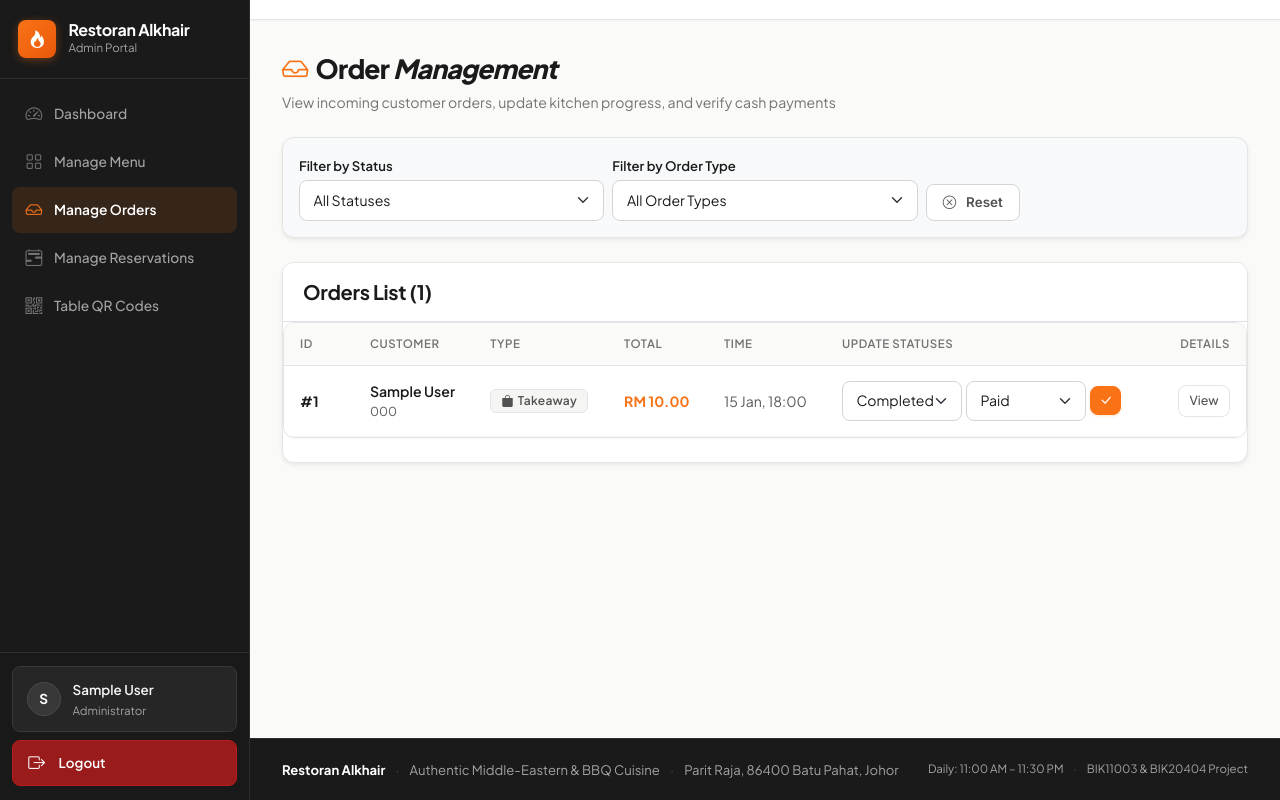
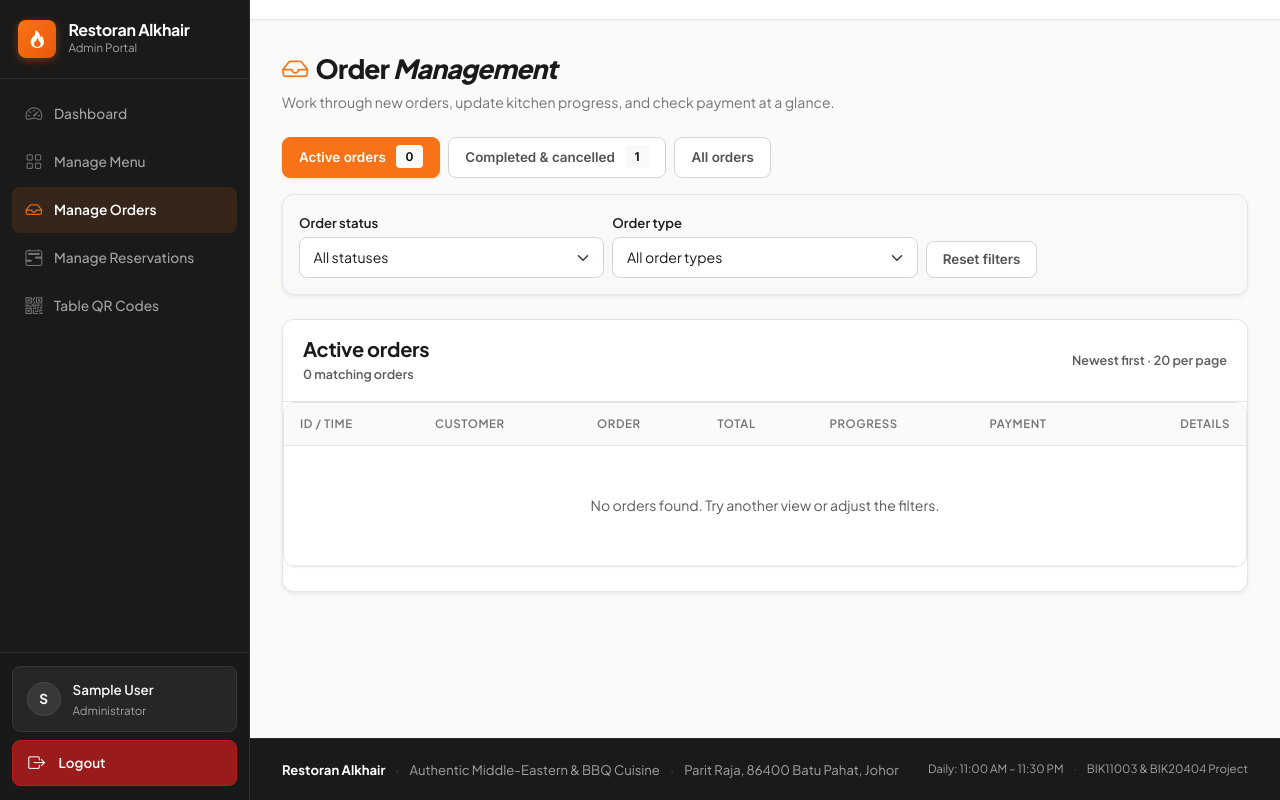
Before and after one commit to mohammad-jowel/Alkhair-Order-and-Reservation-System, a Django app: page /orders/manage/ in a window 1280 px wide. Run offline with Django 5.2, Linux system fonts and the light colour scheme; a user stored in the database is signed in; tables that the repository leaves empty hold one stand-in row (values such as "Sample post").

Commit message:
Feature: Implement order status and payment status update form for admin users in order detail view; enhance manage orders page with active and history filters, pagination, and improved UI elements

```diff
--- a/main/orders/views.py
+++ b/main/orders/views.py
@@ -10,6 +10,7 @@ from django.contrib.auth.decorators import login_required
 from django.contrib import messages
 from django.db import transaction
 from django.db.models import Max
+from django.core.paginator import Paginator
 from django.http import Http404
 from django.urls import reverse
 from django.utils.http import url_has_allowed_host_and_scheme
@@ -255,10 +256,24 @@ def order_detail(request, order_id):
     if not request.user.is_admin and order.account != request.user:
         raise Http404("Order not found.")
 
+    status_form = None
+    if request.user.is_admin:
+        status_form = OrderUpdateStatusForm(request.POST or None, instance=order)
+        if request.method == 'POST':
+            if status_form.is_valid():
+                updated_order = status_form.save(commit=False)
+                if updated_order.order_status == 'cancelled' and updated_order.payment_status != 'paid':
+                    updated_order.payment_status = 'not_required'
+                updated_order.save()
+                messages.success(request, f'Order #{order.order_id} statuses updated.')
+                return redirect('orders:order_detail', order_id=order.order_id)
+            messages.error(request, 'Please choose valid order and payment statuses.')
+
     order_items = order.items.select_related('item').all()
     context = {
         'order': order,
         'order_items': order_items,
+        'status_form': status_form,
     }
     return render(request, 'orders/order_detail.html', context)
 
@@ -297,7 +312,15 @@ def manage_orders(request):
     Admin management view for orders with status and type filters.
     Allows advancing order status and marking cash orders as paid.
     """
+    active_count = Order.objects.exclude(order_status__in=['completed', 'cancelled']).count()
+    history_count = Order.objects.filter(order_status__in=['completed', 'cancelled']).count()
     orders = Order.objects.select_related('account', 'table').prefetch_related('items__item').all()
+
+    view_filter = request.GET.get('view', 'active')
+    if view_filter == 'active':
+        orders = orders.exclude(order_status__in=['completed', 'cancelled'])
+    elif view_filter == 'history':
+        orders = orders.filter(order_status__in=['completed', 'cancelled'])
 
     # Filter by order status
     status_filter = request.GET.get('status')
@@ -328,8 +351,15 @@ def manage_orders(request):
         messages.success(request, f'Order #{order.order_id} updated: {order.get_order_status_display()}, Payment: {order.get_payment_status_display()}.')
         return redirect('orders:manage_orders')
 
+    # Keep the queue compact and predictable while allowing staff to browse history.
+    paginator = Paginator(orders, 20)
+    page_obj = paginator.get_page(request.GET.get('page'))
     context = {
-        'orders': orders,
+        'orders': page_obj.object_list,
+        'page_obj': page_obj,
+        'view_filter': view_filter,
+        'active_count': active_count,
+        'history_count': history_count,
         'status_filter': status_filter,
         'type_filter': type_filter,
         'status_choices': Order.ORDER_STATUS_CHOICES,
--- a/main/templates/orders/manage_orders.html
+++ b/main/templates/orders/manage_orders.html
@@ -5,112 +5,109 @@
 {% block content %}
 <div class="page-header mb-4">
     <h1><i class="bi bi-inbox text-primary me-2"></i>Order <span style="font-style: italic;">Management</span></h1>
-    <p>View incoming customer orders, update kitchen progress, and verify cash payments</p>
+    <p>Work through new orders, update kitchen progress, and check payment at a glance.</p>
 </div>
 
-<!-- Filters -->
+<div class="d-flex flex-wrap gap-2 mb-3" role="tablist" aria-label="Order views">
+    <a class="btn {% if view_filter == 'active' %}btn-primary{% else %}btn-outline-secondary{% endif %}" href="?view=active">
+        Active orders <span class="badge text-bg-light ms-1">{{ active_count }}</span>
+    </a>
+    <a class="btn {% if view_filter == 'history' %}btn-primary{% else %}btn-outline-secondary{% endif %}" href="?view=history">
+        Completed &amp; cancelled <span class="badge text-bg-light ms-1">{{ history_count }}</span>
+    </a>
+    <a class="btn {% if view_filter == 'all' %}btn-primary{% else %}btn-outline-secondary{% endif %}" href="?view=all">All orders</a>
+</div>
+
 <div class="card p-3 mb-4 bg-light border-0 shadow-sm">
     <form method="get" class="row g-2 align-items-end">
+        <input type="hidden" name="view" value="{{ view_filter }}">
         <div class="col-md-4 col-sm-6">
-            <label class="form-label small fw-semibold mb-1">Filter by Status</label>
+            <label class="form-label small fw-semibold mb-1">Order status</label>
             <select name="status" class="form-select form-select-sm" onchange="this.form.submit()">
-                <option value="">All Statuses</option>
+                <option value="">All statuses</option>
                 {% for code, label in status_choices %}
                     <option value="{{ code }}" {% if status_filter == code %}selected{% endif %}>{{ label }}</option>
                 {% endfor %}
             </select>
         </div>
         <div class="col-md-4 col-sm-6">
-            <label class="form-label small fw-semibold mb-1">Filter by Order Type</label>
+            <label class="form-label small fw-semibold mb-1">Order type</label>
             <select name="type" class="form-select form-select-sm" onchange="this.form.submit()">
-                <option value="">All Order Types</option>
+                <option value="">All order types</option>
                 {% for code, label in type_choices %}
                     <option value="{{ code }}" {% if type_filter == code %}selected{% endif %}>{{ label }}</option>
                 {% endfor %}
             </select>
         </div>
         <div class="col-auto">
-            <a href="{% url 'orders:manage_orders' %}" class="btn btn-outline-secondary btn-sm" title="Reset filters">
-                <i class="bi bi-x-circle me-1"></i> Reset
-            </a>
+            <a href="{% url 'orders:manage_orders' %}?view={{ view_filter }}" class="btn btn-outline-secondary btn-sm">Reset filters</a>
         </div>
     </form>
 </div>
 
-<!-- Orders Table -->
 <div class="card shadow-sm border-0">
     <div class="card-header bg-white py-3 border-bottom d-flex justify-content-between align-items-center">
-        <h5 class="fw-bold mb-0">Orders List ({{ orders.count }})</h5>
+        <div>
+            <h5 class="fw-bold mb-0">{% if view_filter == 'history' %}Order history{% elif view_filter == 'all' %}All orders{% else %}Active orders{% endif %}</h5>
+            <small class="text-muted">{{ page_obj.paginator.count }} matching orders</small>
+        </div>
+        <small class="text-muted">Newest first · {{ page_obj.paginator.per_page }} per page</small>
     </div>
     <div class="card-body p-0">
         <div class="table-responsive-wrapper">
             <table class="table table-hover align-middle mb-0">
                 <thead class="table-light">
                     <tr>
-                        <th style="width: 70px;">ID</th>
-                        <th>Customer</th>
-                        <th>Type</th>
-                        <th>Total</th>
-                        <th>Time</th>
-                        <th style="min-width: 250px;">Update Statuses</th>
-                        <th class="text-end" style="width: 100px;">Details</th>
+                        <th>ID / Time</th><th>Customer</th><th>Order</th><th>Total</th><th>Progress</th><th>Payment</th><th class="text-end">Details</th>
                     </tr>
                 </thead>
                 <tbody>
                     {% for order in orders %}
                     <tr>
-                            <td class="fw-bold">#{{ order.order_id }}</td>
+                        <td><div class="fw-bold">#{{ order.order_id }}</div><small class="text-muted">{{ order.order_date|date:"d M, H:i" }}</small></td>
+                        <td><div class="fw-semibold">{{ order.account.full_name }}</div><small class="text-muted">{{ order.account.phone }}</small></td>
                         <td>
-                                <div class="fw-semibold">{{ order.account.full_name }}</div>
-                                <div class="text-muted small">{{ order.account.phone }}</div>
+                            {% if order.order_type == 'dine_in' %}<span class="badge badge-order-dinein"><i class="bi bi-geo-alt-fill"></i> Table #{{ order.table.table_number }}</span>
+                            {% elif order.order_type == 'delivery' %}<span class="badge badge-order-delivery"><i class="bi bi-scooter"></i> Delivery</span>
+                            {% else %}<span class="badge badge-order-takeaway"><i class="bi bi-bag-fill"></i> Takeaway</span>{% endif %}
+                            <div class="small text-muted mt-1">{{ order.items.count }} item{{ order.items.count|pluralize }}</div>
+                        </td>
+                        <td class="fw-bold text-primary">RM {{ order.total_amount|floatformat:2 }}</td>
+                        <td>
+                            <div class="fw-semibold">{{ order.get_order_status_display }}</div>
+                            {% if order.order_status == 'pending' %}
+                                <form method="post" action="{% url 'orders:manage_orders' %}" class="mt-1">{% csrf_token %}<input type="hidden" name="order_id" value="{{ order.order_id }}"><input type="hidden" name="order_status" value="preparing"><button class="btn btn-sm btn-primary" type="submit"><i class="bi bi-play-fill me-1"></i>Accept &amp; prepare</button></form>
+                            {% elif order.order_status == 'preparing' %}
+                                <form method="post" action="{% url 'orders:manage_orders' %}" class="mt-1">{% csrf_token %}<input type="hidden" name="order_id" value="{{ order.order_id }}"><input type="hidden" name="order_status" value="ready"><button class="btn btn-sm btn-primary" type="submit"><i class="bi bi-check2-circle me-1"></i>Mark ready</button></form>
+                            {% elif order.order_status == 'ready' %}
+                                <form method="post" action="{% url 'orders:manage_orders' %}" class="mt-1">{% csrf_token %}<input type="hidden" name="order_id" value="{{ order.order_id }}"><input type="hidden" name="order_status" value="completed"><button class="btn btn-sm btn-outline-primary" type="submit"><i class="bi bi-check2 me-1"></i>Complete order</button></form>
+                            {% else %}<small class="text-muted">No action needed</small>{% endif %}
                         </td>
                         <td>
-                                {% if order.order_type == 'dine_in' %}
-                                    <span class="badge badge-order-dinein"><i class="bi bi-geo-alt-fill"></i> Table #{{ order.table.table_number }}</span>
-                                {% elif order.order_type == 'delivery' %}
-                                    <span class="badge badge-order-delivery"><i class="bi bi-scooter"></i> Delivery</span>
-                                {% else %}
-                                    <span class="badge badge-order-takeaway"><i class="bi bi-bag-fill"></i> Takeaway</span>
+                            {% if order.payment_status == 'paid' %}<span class="badge text-bg-success">Paid</span>
+                            {% elif order.payment_status == 'failed' %}<span class="badge text-bg-danger">Failed</span>
+                            {% elif order.payment_status == 'not_required' %}<span class="badge text-bg-secondary">Not required</span>
+                            {% else %}<span class="badge text-bg-warning">Pending</span>{% endif %}
+                            <div class="small text-muted mt-1">{{ order.get_payment_method_display }}</div>
+                            {% if order.payment_status == 'pending' and order.payment_method == 'cash' and order.order_status != 'cancelled' %}
+                                <form method="post" action="{% url 'orders:manage_orders' %}" class="mt-1">{% csrf_token %}<input type="hidden" name="order_id" value="{{ order.order_id }}"><input type="hidden" name="payment_status" value="paid"><button class="btn btn-sm btn-outline-success" type="submit"><i class="bi bi-cash-coin me-1"></i>Mark paid</button></form>
                             {% endif %}
                         </td>
-                            <td class="fw-bold text-primary">RM {{ order.total_amount|floatformat:2 }}</td>
-                            <td class="text-muted small">{{ order.order_date|date:"d M, H:i" }}</td>
-                            <td>
-                                <form method="post" action="{% url 'orders:manage_orders' %}" class="d-flex flex-wrap gap-1 align-items-center">
-                                    {% csrf_token %}
-                                    <input type="hidden" name="order_id" value="{{ order.order_id }}">
-
-                                    <select name="order_status" class="form-select form-select-sm" style="width: 120px;" aria-label="Order status for #{{ order.order_id }}">
-                                        {% for code, label in status_choices %}
-                                            <option value="{{ code }}" {% if order.order_status == code %}selected{% endif %}>{{ label }}</option>
-                                        {% endfor %}
-                                    </select>
-
-                                    <select name="payment_status" class="form-select form-select-sm" style="width: 120px;" aria-label="Payment status for #{{ order.order_id }}">
-                                        {% for code, label in payment_choices %}
-                                            <option value="{{ code }}" {% if order.payment_status == code %}selected{% endif %}>{{ label }}</option>
-                                        {% endfor %}
-                                    </select>
-
-                                    <button type="submit" class="btn btn-sm btn-primary py-1 px-2" title="Save statuses">
-                                        <i class="bi bi-check-lg"></i>
-                                    </button>
-                                </form>
-                            </td>
-                            <td class="text-end">
-                                <a href="{% url 'orders:order_detail' order.order_id %}" class="btn-table-action">
-                                    View
-                                </a>
-                            </td>
+                        <td class="text-end"><a href="{% url 'orders:order_detail' order.order_id %}" class="btn btn-sm btn-outline-secondary">View</a></td>
                     </tr>
-                    {% empty %}
-                        <tr>
-                            <td colspan="7" class="text-center py-4 text-muted">No orders matching selected criteria.</td>
-                        </tr>
-                    {% endfor %}
+                    {% empty %}<tr><td colspan="7" class="text-center py-5 text-muted">No orders found. Try another view or adjust the filters.</td></tr>{% endfor %}
                 </tbody>
             </table>
         </div>
     </div>
+    {% if page_obj.paginator.num_pages > 1 %}
+    <div class="card-footer bg-white d-flex justify-content-between align-items-center">
+        <span class="small text-muted">Page {{ page_obj.number }} of {{ page_obj.paginator.num_pages }}</span>
+        <div class="btn-group">
+            {% if page_obj.has_previous %}<a class="btn btn-sm btn-outline-secondary" href="?view={{ view_filter }}&amp;status={{ status_filter|default:'' }}&amp;type={{ type_filter|default:'' }}&amp;page={{ page_obj.previous_page_number }}">Previous</a>{% endif %}
+            {% if page_obj.has_next %}<a class="btn btn-sm btn-outline-secondary" href="?view={{ view_filter }}&amp;status={{ status_filter|default:'' }}&amp;type={{ type_filter|default:'' }}&amp;page={{ page_obj.next_page_number }}">Next</a>{% endif %}
+        </div>
+    </div>
+    {% endif %}
 </div>
 {% endblock %}
```
Also changed, not shown: main/templates/orders/order_detail.html (+26 -0 lines). Lines whose indentation alone changed are shown as unchanged.
